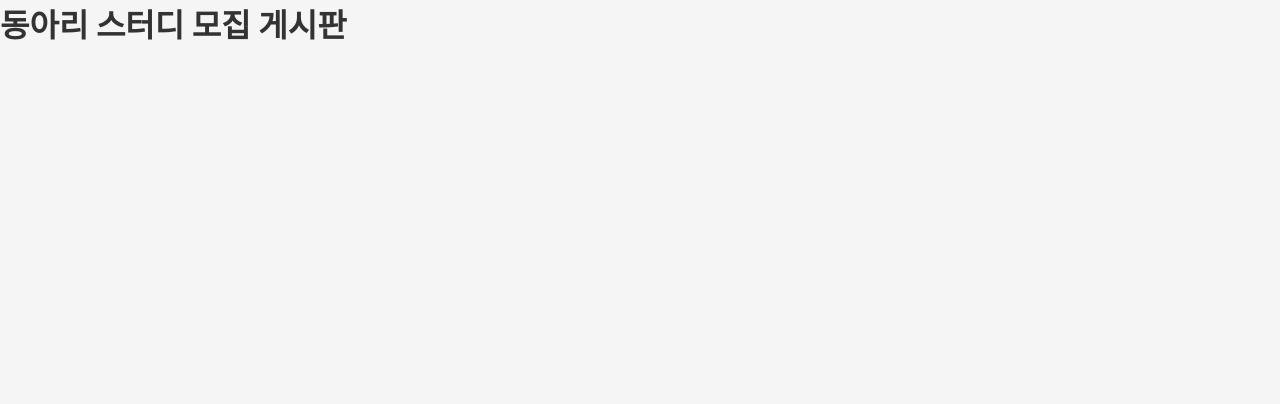
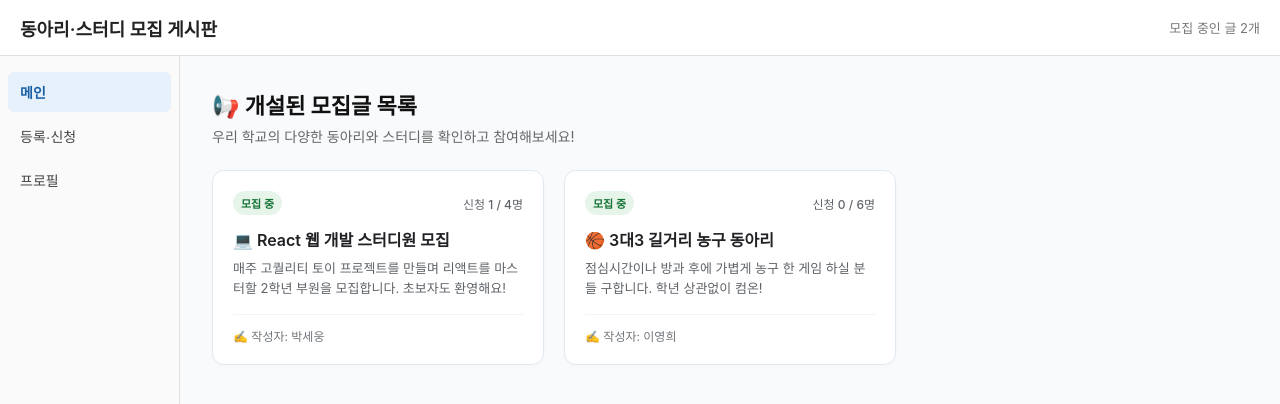
Before and after one commit to Ze-rith/Club-Study-Group-Recruitment-Board, a React (Vite) app: page / in a window 1280 px wide. Shown: the top 404 px of the page. Built offline with nearby package versions, Linux system fonts and the light colour scheme.

Commit message:
Feat: 세웅 - 메인 페이지 컴포넌트 추가 및 전체 데이터 연동

```diff
--- a/src/App.css
+++ b/src/App.css
@@ -20,4 +20,5 @@ body,
 .app-content {
   flex: 1;
   overflow-y: auto;
+  background-color: #f8fafc; /* 보기 편하게 연한 배경색 추가 */
 }
--- a/src/App.tsx
+++ b/src/App.tsx
@@ -1,9 +1,110 @@
+import { useState } from "react";
+import "./App.css";
+import Topbar from "./components/Topbar";
+import Sidebar from "./components/Sidebar";
+import MainPage from "./components/MainPage";
+import RegisterPage from "./pages/RegisterPage";
+import type { Post, NewPostInput, PageType } from "./types";
+
 function App() {
-  return (
-    <div>
-      <h1>동아리 스터디 모집 게시판</h1>
-    </div>
-  )
+    // 1. 현재 어떤 페이지를 보고 있는지 상태 관리 ("main", "register", "profile")
+    const [currentPage, setCurrentPage] = useState<PageType>("main");
+
+    // 2. 전체 모집글 상태 배열 (아키텍처 그림의 'posts 상태 배열')
+    const [posts, setPosts] = useState<Post[]>([
+        // 발표할 때 화면이 심심하지 않도록 기본 더미 데이터 2개 넣어둘게!
+        {
+            id: "1",
+            title: "💻 React 웹 개발 스터디원 모집",
+            content: "매주 고퀄리티 토이 프로젝트를 만들며 리액트를 마스터할 2학년 부원을 모집합니다. 초보자도 환영해요!",
+            author: "박세웅",
+            capacity: 4,
+            applicants: [{ id: "a1", name: "김승우" }],
+        },
+        {
+            id: "2",
+            title: "🏀 3대3 길거리 농구 동아리",
+            content: "점심시간이나 방과 후에 가볍게 농구 한 게임 하실 분들 구합니다. 학년 상관없이 컴온!",
+            author: "이영희",
+            capacity: 6,
+            applicants: [],
+        }
+    ]);
+
+    // 3. 새 모집글 등록 함수
+    const handleAddPost = (newPost: NewPostInput) => {
+        const post: Post = {
+            ...newPost,
+            id: crypto.randomUUID(), // 랜덤 ID 생성
+            applicants: [], // 처음엔 신청자 0명
+        };
+        setPosts([post, ...posts]);
+    };
+
+    // 4. 스터디/동아리 신청하기 함수
+    const handleApply = (postId: string, applicantName: string) => {
+        setPosts(
+            posts.map((post) => {
+                if (post.id === postId) {
+                    // 정원 초과 체크
+                    if (post.applicants.length >= post.capacity) {
+                        alert("이미 모집이 마감된 글입니다!");
+                        return post;
+                    }
+                    // 중복 신청 체크
+                    if (post.applicants.some((a) => a.name === applicantName)) {
+                        alert("이미 신청하셨습니다!");
+                        return post;
+                    }
+                    return {
+                        ...post,
+                        applicants: [...post.applicants, { id: crypto.randomUUID(), name: applicantName }],
+                    };
+                }
+                return post;
+            })
+        );
+    };
+
+    // 5. 현재 탭 상태에 따라 본문 화면을 다르게 렌더링 (조건부 렌더링)
+    const renderPage = () => {
+        switch (currentPage) {
+            case "main":
+                return <MainPage posts={posts} />;
+            case "register":
+                return (
+                    <RegisterPage
+                        posts={posts}
+                        onAddPost={handleAddPost}
+                        onApply={handleApply}
+                    />
+                );
+            case "profile":
+                return (
+                    <div style={{ padding: "32px" }}>
+                        <h2>👤 프로필 페이지</h2>
+                        <p>내 정보 및 신청 내역 확인 화면 (개발 진행 중)</p>
+                    </div>
+                );
+            default:
+                return <MainPage posts={posts} />;
+        }
+    };
+
+    return (
+        <div className="app-shell">
+            {/* 최상단 탑바 (전체 모집글 개수 전달) */}
+            <Topbar postCount={posts.length} />
+
+            <div className="app-body">
+                {/* 좌측 사이드바 (내비게이션 기능) */}
+                <Sidebar currentPage={currentPage} onNavigate={setCurrentPage} />
+
+                {/* 우측 메인 콘텐츠 영역 */}
+                <main className="app-content">{renderPage()}</main>
+            </div>
+        </div>
+    );
 }
 
-export default App
+export default App;
--- /dev/null
+++ b/src/components/MainPage.css
@@ -0,0 +1,133 @@
+.main-page {
+    padding: 32px;
+    display: flex;
+    flex-direction: column;
+    gap: 24px;
+}
+
+.main-intro h2 {
+    font-size: 22px;
+    font-weight: 700;
+    color: #111;
+    margin-bottom: 6px;
+}
+
+.main-intro p {
+    font-size: 14px;
+    color: #666;
+}
+
+/* 카드를 바둑판 배열로 배치하기 위한 Grid 설정 */
+.main-post-grid {
+    display: grid;
+    grid-template-columns: repeat(auto-fill, minmax(280px, 1fr));
+    gap: 20px;
+}
+
+/* 개별 모집글 카드 디자인 */
+.main-post-card {
+    background-color: #ffffff;
+    border: 1px solid #e2e8f0;
+    border-radius: 12px;
+    padding: 20px;
+    display: flex;
+    flex-direction: column;
+    justify-content: space-between;
+    box-shadow: 0 2px 4px rgba(0, 0, 0, 0.02);
+    transition: transform 0.2s, box-shadow 0.2s;
+}
+
+.main-post-card:hover {
+    transform: translateY(-4px);
+    box-shadow: 0 6px 12px rgba(0, 0, 0, 0.05);
+}
+
+/* 모집 인원이 꽉 찬 마감 카드 스타일 */
+.card-disabled {
+    background-color: #fafafa;
+    border-color: #e0e0e0;
+    opacity: 0.8;
+}
+
+/* 배지 영역 */
+.card-badge-row {
+    display: flex;
+    justify-content: space-between;
+    align-items: center;
+    margin-bottom: 14px;
+}
+
+.badge {
+    font-size: 11px;
+    font-weight: 600;
+    padding: 4px 8px;
+    border-radius: 20px;
+}
+
+.badge-recruiting {
+    background-color: #e6f4ea;
+    color: #137333;
+}
+
+.badge-full {
+    background-color: #fce8e6;
+    color: #c5221f;
+}
+
+.card-count {
+    font-size: 12px;
+    color: #5f6368;
+    font-weight: 500;
+}
+
+/* 제목 및 내용 */
+.card-title {
+    font-size: 16px;
+    font-weight: 600;
+    color: #202124;
+    margin-bottom: 8px;
+    line-height: 1.4;
+}
+
+.card-content {
+    font-size: 13px;
+    color: #5f6368;
+    line-height: 1.5;
+    margin-bottom: 16px;
+    /* 글이 너무 길어질 때 깔끔하게 끊어주는 효과 */
+    display: -webkit-box;
+    -webkit-line-clamp: 3;
+    -webkit-box-orient: vertical;
+    overflow: hidden;
+}
+
+/* 푸터 영역 */
+.card-footer {
+    border-top: 1px solid #f1f3f4;
+    padding-top: 12px;
+    display: flex;
+    justify-content: space-between;
+    align-items: center;
+}
+
+.card-author {
+    font-size: 12px;
+    color: #70757a;
+}
+
+/* 빈 상태 화면 스타일 */
+.main-empty {
+    text-align: center;
+    padding: 60px 20px;
+    background-color: #fff;
+    border-radius: 12px;
+    border: 1px dashed #cbd5e1;
+    color: #64748b;
+    font-size: 15px;
+}
+
+.main-empty .sub-text {
+    font-size: 13px;
+    color: #94a3b8;
+    margin-top: 8px;
+}
--- /dev/null
+++ b/src/components/MainPage.tsx
@@ -0,0 +1,58 @@
+import "./MainPage.css";
+import type { Post } from "../types";
+
+interface MainPageProps {
+    posts: Post[]; // App(부모) 컴포넌트로부터 전달받은 전체 모집글 상태 배열
+}
+
+// 메인 페이지 컴포넌트: 동아리 및 스터디 모집글 리스트를 한눈에 보여주는 역할
+function MainPage({ posts }: MainPageProps) {
+    return (
+        <div className="main-page">
+            <section className="main-intro">
+                <h2>📢 개설된 모집글 목록</h2>
+                <p>우리 학교의 다양한 동아리와 스터디를 확인하고 참여해보세요!</p>
+            </section>
+
+            {/* 모집글이 없을 때 예외 처리 (방어적 코드 작성) */}
+            {posts.length === 0 ? (
+                <div className="main-empty">
+                    <p>현재 등록된 동아리나 스터디 모집글이 없습니다.</p>
+                    <p className="sub-text">🕒 '등록·신청' 탭에서 첫 번째 모집글을 작성해보세요!</p>
+                </div>
+            ) : (
+                /* 모집글 그리드 레이아웃 리스트 */
+                <div className="main-post-grid">
+                    {posts.map((post) => {
+                        // 발표 핵심 포인트: 정원이 찼는지 여부를 판단하는 논리 변수
+                        const isFull = post.applicants.length >= post.capacity;
+
+                        return (
+                            <article key={post.id} className={`main-post-card ${isFull ? "card-disabled" : ""}`}>
+                                <div className="card-badge-row">
+                                    {isFull ? (
+                                        <span className="badge badge-full">모집 마감</span>
+                                    ) : (
+                                        <span className="badge badge-recruiting">모집 중</span>
+                                    )}
+                                    <span className="card-count">
+                    신청 {post.applicants.length} / {post.capacity}명
+                  </span>
+                                </div>
+
+                                <h3 className="card-title">{post.title}</h3>
+                                <p className="card-content">{post.content}</p>
+
+                                <div className="card-footer">
+                                    <span className="card-author">✍️ 작성자: {post.author}</span>
+                                </div>
+                            </article>
+                        );
+                    })}
+                </div>
+            )}
+        </div>
+    );
+}
+
+export default MainPage;
```
Also changed, not shown: 1 other file (tests, documents, lock files or other folders).
